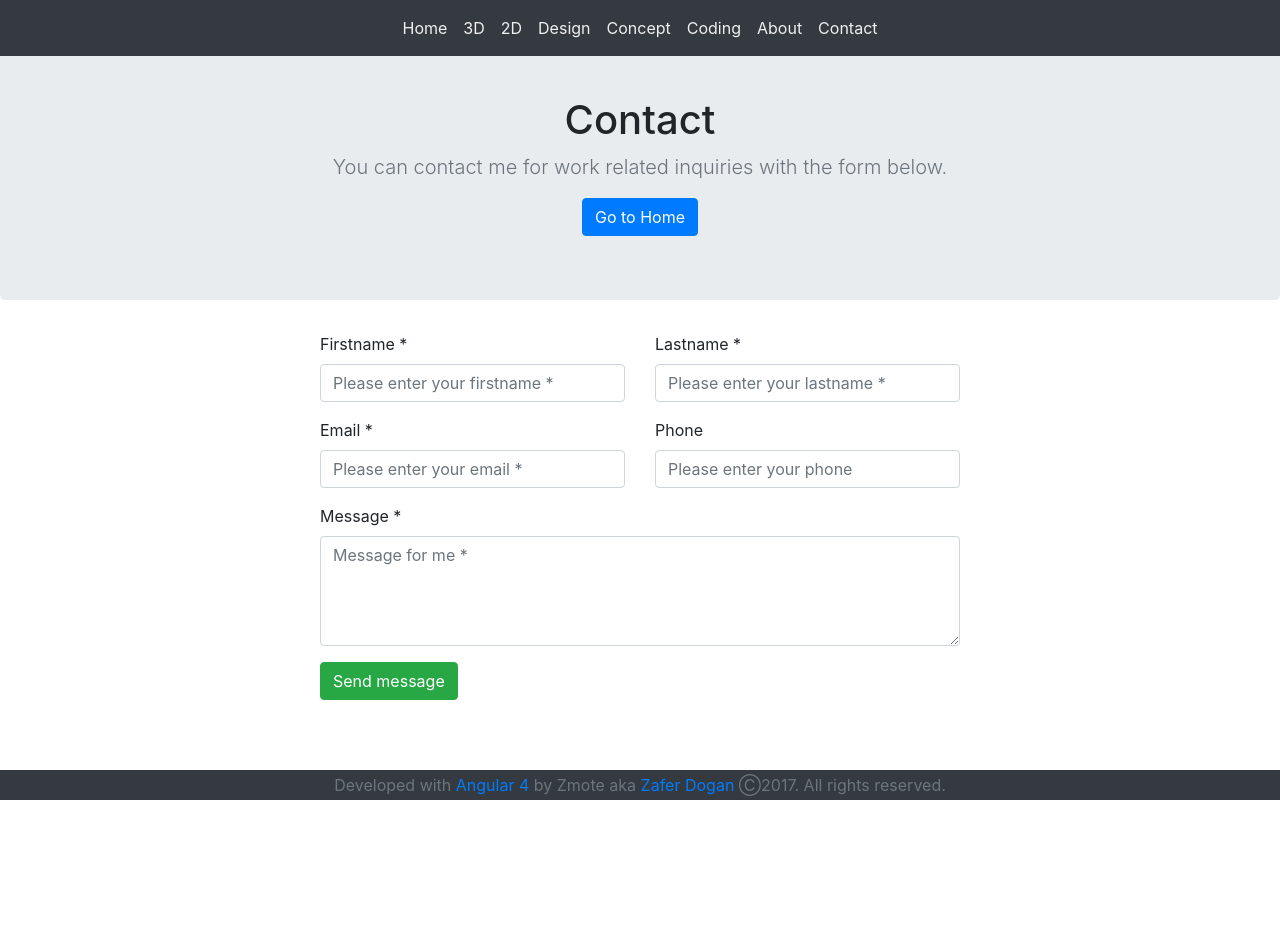
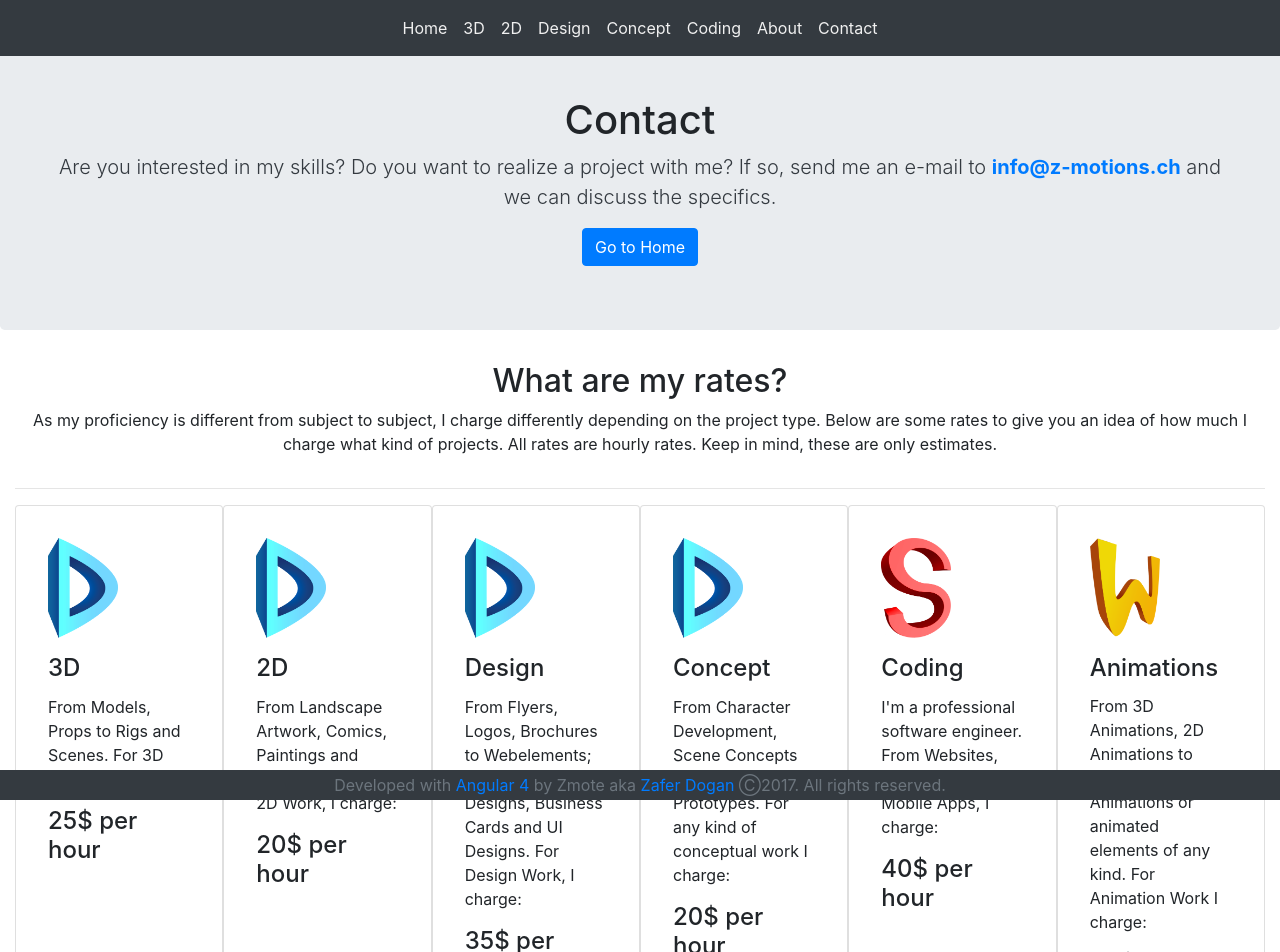
Before and after one commit to Zmote/z-motions, an Angular app: page /contact in a window 1280 px wide. Shown: the top 952 px of the page. Before the commit the page ends 800 px from the top, so only its background shows below. Built offline with nearby package versions, Linux system fonts and the light colour scheme.

Commit message:
changed contact page

```diff
--- a/package.json
+++ b/package.json
@@ -24,6 +24,7 @@
     "@ng-bootstrap/ng-bootstrap": "^1.0.0-beta.5",
     "bootstrap": "^4.0.0-beta.2",
     "core-js": "^2.4.1",
+    "express": "^4.16.2",
     "font-awesome": "^4.7.0",
     "jquery": "^3.2.1",
     "popper.js": "^1.12.5",
--- a/src/contact/contact.component.css
+++ b/src/contact/contact.component.css
@@ -1,13 +1,27 @@
 main{
   margin-top:2rem;
+  margin-bottom: 2rem;
 }
 
-#contact-form{
-  width:50%;
+.card{
+  padding:2rem;
 }
 
-@media (max-width:576px){
-  #contact-form{
-    width:80%;
-  }
+.card-block{
+  height:100%;
 }
+
+.card-img-top{
+  height:100px;
+  width:70px;
+  margin-bottom:1rem;
+}
+/*#contact-form{*/
+  /*width:50%;*/
+/*}*/
+
+/*@media (max-width:576px){*/
+  /*#contact-form{*/
+    /*width:80%;*/
+  /*}*/
+/*}*/
--- a/src/contact/contact.component.html
+++ b/src/contact/contact.component.html
@@ -2,62 +2,71 @@
   <section class="jumbotron text-center">
     <div class="container-fluid">
       <h1 class="jumbotron-heading">Contact</h1>
-      <p class="lead text-muted">You can contact me for work related inquiries with the form below.</p>
+      <p class="lead text-dark">Are you interested in my skills? Do you want to realize a project with me? If so, send
+        me an e-mail to
+        <a href="mailto:info@z-motions.ch" class="font-weight-bold">info@z-motions.ch</a>
+        and we can discuss the specifics.</p>
     </div>
     <a routerLink="/" routerLinkActive="true" class="btn btn-primary">Go to Home</a>
   </section>
-  <form id="contact-form" method="post" action="" role="form" class="mx-auto">
-    <div class="messages"></div>
-    <div class="controls">
-      <div class="row">
-        <div class="col-md-6">
-          <div class="form-group">
-            <label for="form_name">Firstname *</label>
-            <input id="form_name" type="text" name="name" class="form-control"
-                   placeholder="Please enter your firstname *" required="required"
-                   data-error="Firstname is required.">
-            <div class="help-block with-errors"></div>
-          </div>
-        </div>
-        <div class="col-md-6">
-          <div class="form-group">
-            <label for="form_lastname">Lastname *</label>
-            <input id="form_lastname" type="text" name="surname" class="form-control"
-                   placeholder="Please enter your lastname *" required="required" data-error="Lastname is required.">
-            <div class="help-block with-errors"></div>
-          </div>
+  <section class="container-fluid cards">
+    <div class="row mx-auto text-center">
+      <h2 class="col-md-12">What are my rates?</h2>
+      <p class="col-md-12">As my proficiency is different from subject to subject, I charge differently depending on the
+        project type. Below are some rates to give you an idea of how much I charge what kind of projects.
+        All rates are hourly rates. Keep in mind, these are only estimates.</p>
+    </div>
+    <hr>
+    <div class="row mx-auto">
+      <div class="card col-md-2">
+        <img class="card-img-top" src="../assets/img/symbols/design_symbol.png" alt="Card image cap">
+        <div class="card-block">
+          <h4 class="card-title">3D</h4>
+          <p class="card-text">From Models, Props to Rigs and Scenes. For 3D Work, I charge:</p>
+          <h4>25$ per hour</h4>
         </div>
       </div>
-      <div class="row">
-        <div class="col-md-6">
-          <div class="form-group">
-            <label for="form_email">Email *</label>
-            <input id="form_email" type="email" name="email" class="form-control"
-                   placeholder="Please enter your email *" required="required" data-error="Valid email is required.">
-            <div class="help-block with-errors"></div>
-          </div>
-        </div>
-        <div class="col-md-6">
-          <div class="form-group">
-            <label for="form_phone">Phone</label>
-            <input id="form_phone" type="tel" name="phone" class="form-control" placeholder="Please enter your phone">
-            <div class="help-block with-errors"></div>
-          </div>
+      <div class="card col-md-2">
+        <img class="card-img-top" src="../assets/img/symbols/design_symbol.png" alt="Card image cap">
+        <div class="card-block">
+          <h4 class="card-title">2D</h4>
+          <p class="card-text">From Landscape Artwork, Comics, Paintings and Illustrations. For 2D Work, I charge:</p>
+          <h4>20$ per hour</h4>
         </div>
       </div>
-      <div class="row">
-        <div class="col-md-12">
-          <div class="form-group">
-            <label for="form_message">Message *</label>
-            <textarea id="form_message" name="message" class="form-control" placeholder="Message for me *" rows="4"
-                      required="required" data-error="Please,leave us a message."></textarea>
-            <div class="help-block with-errors"></div>
-          </div>
+      <div class="card col-md-2">
+        <img class="card-img-top" src="../assets/img/symbols/design_symbol.png" alt="Card image cap">
+        <div class="card-block">
+          <h4 class="card-title">Design</h4>
+          <p class="card-text">From Flyers, Logos, Brochures to Webelements; Magazine Designs, Business Cards and UI Designs. For Design Work, I charge:</p>
+          <h4>35$ per hour</h4>
         </div>
-        <div class="col-md-12 mb-5">
-          <input type="submit" class="btn btn-success btn-send" value="Send message">
+      </div>
+      <div class="card col-md-2">
+        <img class="card-img-top" src="../assets/img/symbols/design_symbol.png" alt="Card image cap">
+        <div class="card-block">
+          <h4 class="card-title">Concept</h4>
+          <p class="card-text">From Character Development, Scene Concepts to Vehicle Prototypes. For any kind of conceptual work I charge:</p>
+          <h4>20$ per hour</h4>
+        </div>
+      </div>
+      <div class="card col-md-2">
+        <img class="card-img-top" src="../assets/img/symbols/design_symbol_s.png" alt="Card image cap">
+        <div class="card-block">
+          <h4 class="card-title">Coding</h4>
+          <p class="card-text">I'm a professional software engineer. From Websites, Desktop Apps to Mobile Apps, I charge:</p>
+          <h4>40$ per hour</h4>
+        </div>
+      </div>
+      <div class="card col-md-2">
+        <img class="card-img-top" src="../assets/img/symbols/design_symbol_w_v2.png" alt="Card image cap">
+        <div class="card-block">
+          <h4 class="card-title">Animations</h4>
+          <p class="card-text">From 3D Animations, 2D Animations to simple Logo Animations or animated elements of any kind. For Animation Work I charge:</p>
+          <h4>30$ per hour</h4>
         </div>
       </div>
     </div>
-  </form>
+
+  </section>
 </main>
--- a/src/contact/contact.component.ts
+++ b/src/contact/contact.component.ts
@@ -3,10 +3,26 @@
  */
 
 import {Component} from '@angular/core';
+declare let $: any;
+declare let jQuery: any;
 
 @Component({
   selector: 'app-contact',
   templateUrl: './contact.component.html',
   styleUrls: ['./contact.component.css']
-}) export class ContactComponent {
+})
+export class ContactComponent {
+  sendMail() {
+    const form = $('#contact-form').serialize();
+    $.ajax({
+      url: 'http://localhost:3000/sendMail',
+      data: form,
+      success: function (data) {
+        console.log(data);
+      },
+      error: function (data) {
+        console.log(data);
+      }
+    });
+  }
 }
```
Also changed, not shown: 1 other file (tests, documents, lock files or other folders).
